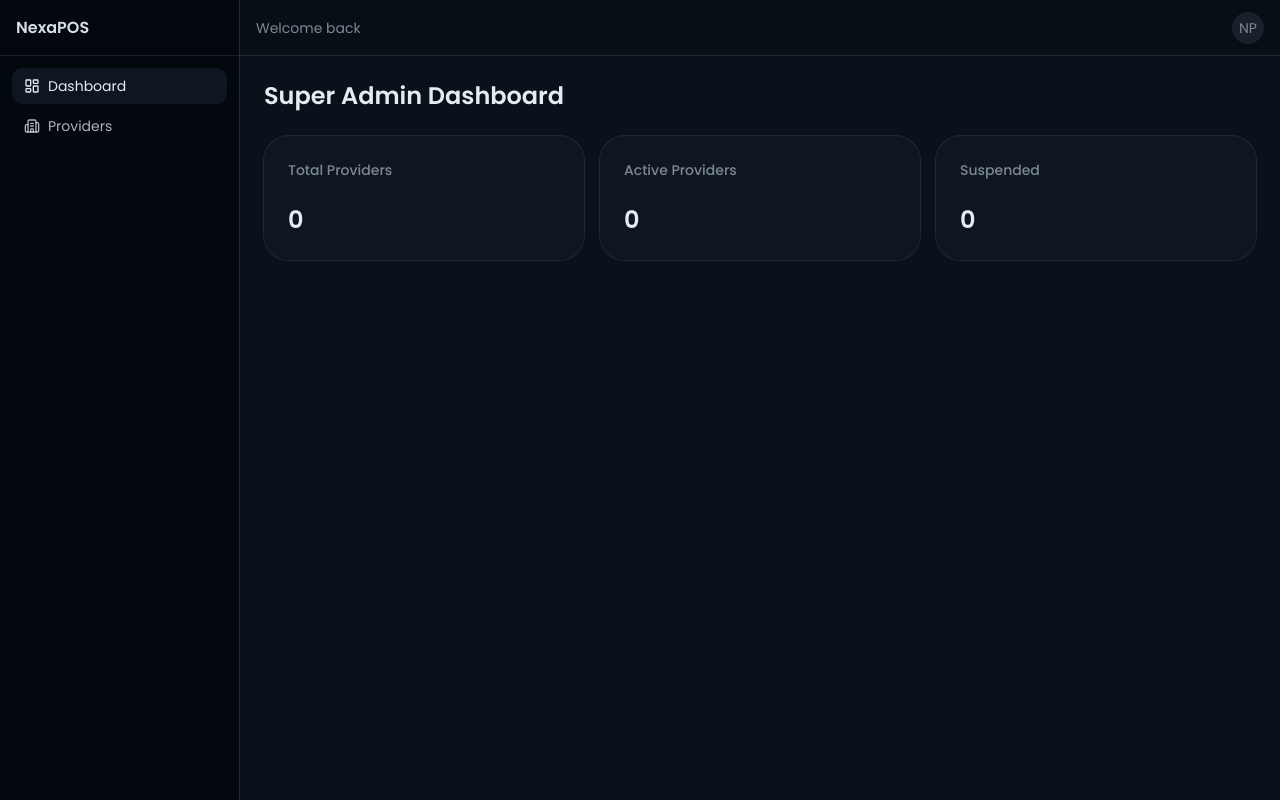
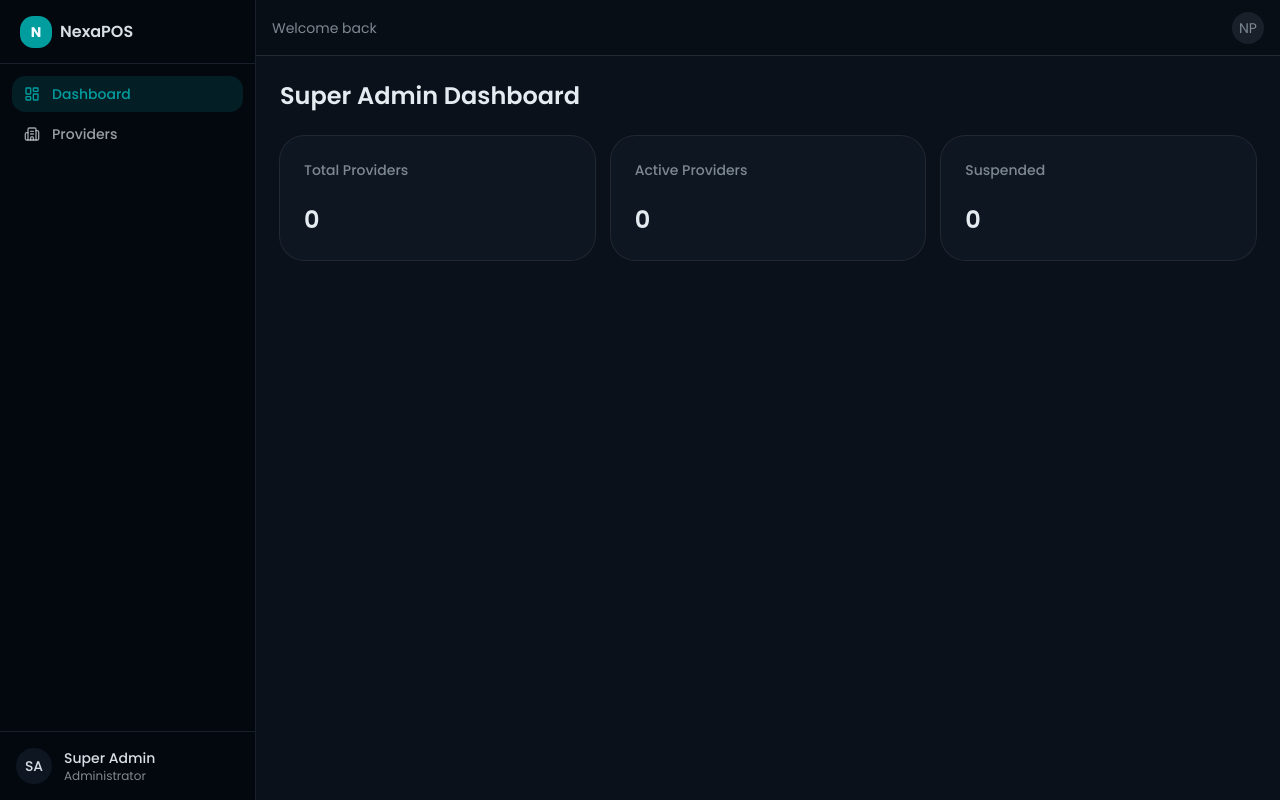
Before and after one commit to azeef-dev/nexa-pos, a Next.js app: page /super-admin in a window 1280 px wide. Built offline with nearby package versions, Linux system fonts and the light colour scheme.

Commit message:
feat: enhance Sidebar component with improved layout and user role display

```diff
--- a/src/components/shared/Sidebar.js
+++ b/src/components/shared/Sidebar.js
@@ -19,29 +19,55 @@ const providerLinks = [
 
 export default function Sidebar() {
     const pathname = usePathname();
-    const links = pathname.startsWith("/super-admin") ? superAdminLinks : providerLinks;
+    const isSuperAdmin = pathname.startsWith("/super-admin");
+    const links = isSuperAdmin ? superAdminLinks : providerLinks;
 
     return (
-        <aside className="hidden w-60 shrink-0 border-r border-border bg-sidebar md:flex md:flex-col">
-            <div className="flex h-14 items-center border-b border-sidebar-border px-4">
-                <span className="font-semibold text-sidebar-foreground">NexaPOS</span>
+        <aside className="hidden w-64 shrink-0 flex-col border-r border-sidebar-border bg-sidebar md:flex">
+            <div className="flex h-16 items-center gap-2 border-b border-sidebar-border px-5">
+                <div className="flex h-8 w-8 items-center justify-center rounded-lg bg-primary text-sm font-bold text-primary-foreground">
+                    N
+                </div>
+                <span className="text-base font-semibold text-sidebar-foreground">NexaPOS</span>
             </div>
+
             <nav className="flex flex-1 flex-col gap-1 p-3">
                 {links.map((link) => {
                     const Icon = link.icon;
                     const active = pathname === link.href;
                     return (
-                        <Link key={link.href} href={link.href}
+                        <Link
+                            key={link.href}
+                            href={link.href}
                             className={cn(
-                                "flex items-center gap-2 rounded-md px-3 py-2 text-sm text-sidebar-foreground/80 transition-colors",
-                                active ? "bg-sidebar-accent text-sidebar-accent-foreground" : "hover:bg-sidebar-accent/60"
-                            )}>
+                                "flex items-center gap-3 rounded-lg px-3 py-2 text-sm font-medium transition-colors",
+                                active
+                                    ? "bg-sidebar-primary/15 text-sidebar-primary"
+                                    : "text-sidebar-foreground/70 hover:bg-sidebar-accent hover:text-sidebar-foreground"
+                            )}
+                        >
                             <Icon className="h-4 w-4" />
                             {link.label}
                         </Link>
                     );
                 })}
             </nav>
+
+            <div className="border-t border-sidebar-border p-4">
+                <div className="flex items-center gap-3">
+                    <div className="flex h-9 w-9 items-center justify-center rounded-full bg-sidebar-accent text-sm font-medium text-sidebar-foreground">
+                        {isSuperAdmin ? "SA" : "AT"}
+                    </div>
+                    <div className="leading-tight">
+                        <p className="text-sm font-medium text-sidebar-foreground">
+                            {isSuperAdmin ? "Super Admin" : "Ali Traders"}
+                        </p>
+                        <p className="text-xs text-sidebar-foreground/60">
+                            {isSuperAdmin ? "Administrator" : "Provider"}
+                        </p>
+                    </div>
+                </div>
+            </div>
         </aside>
     );
 }
```
